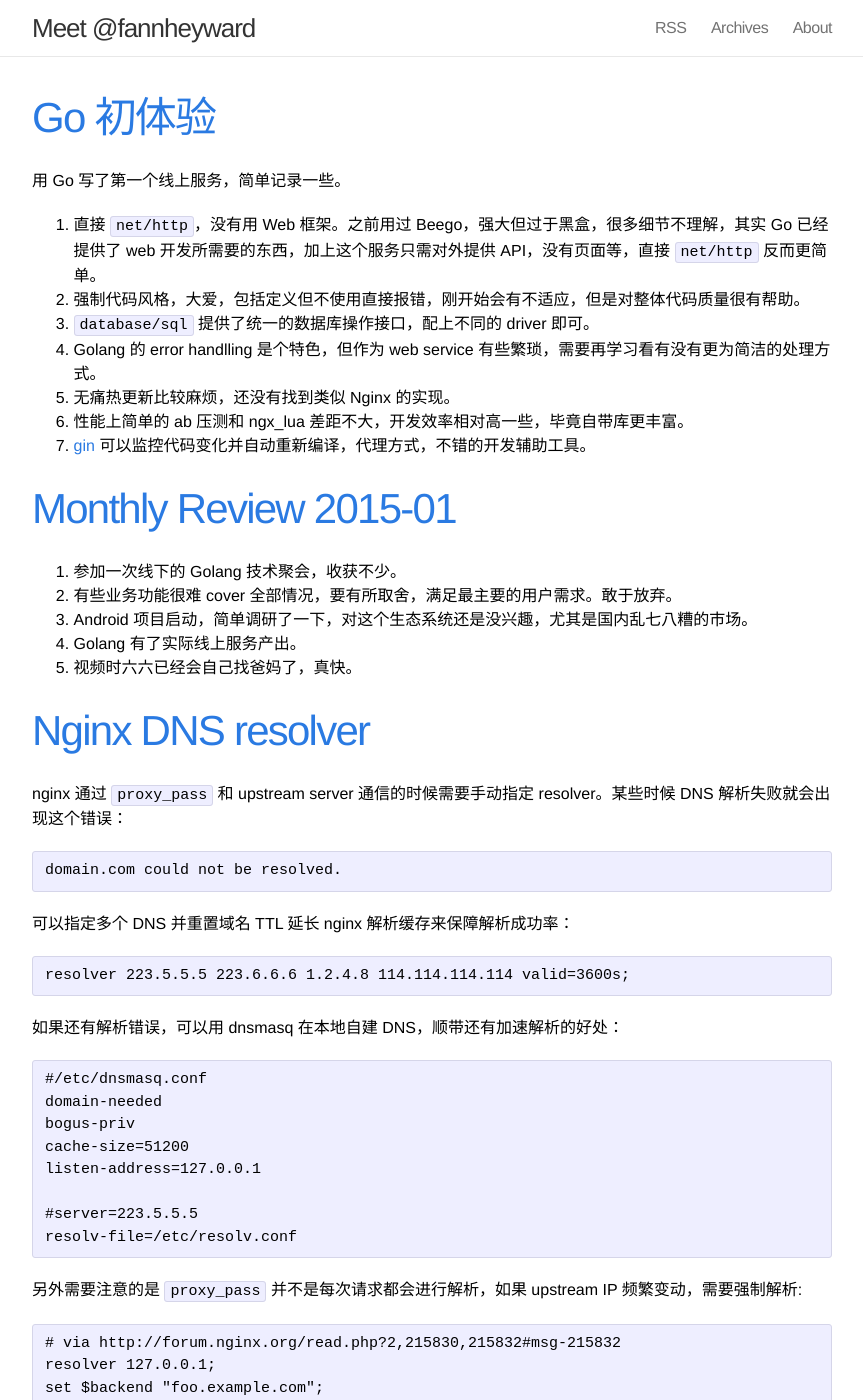
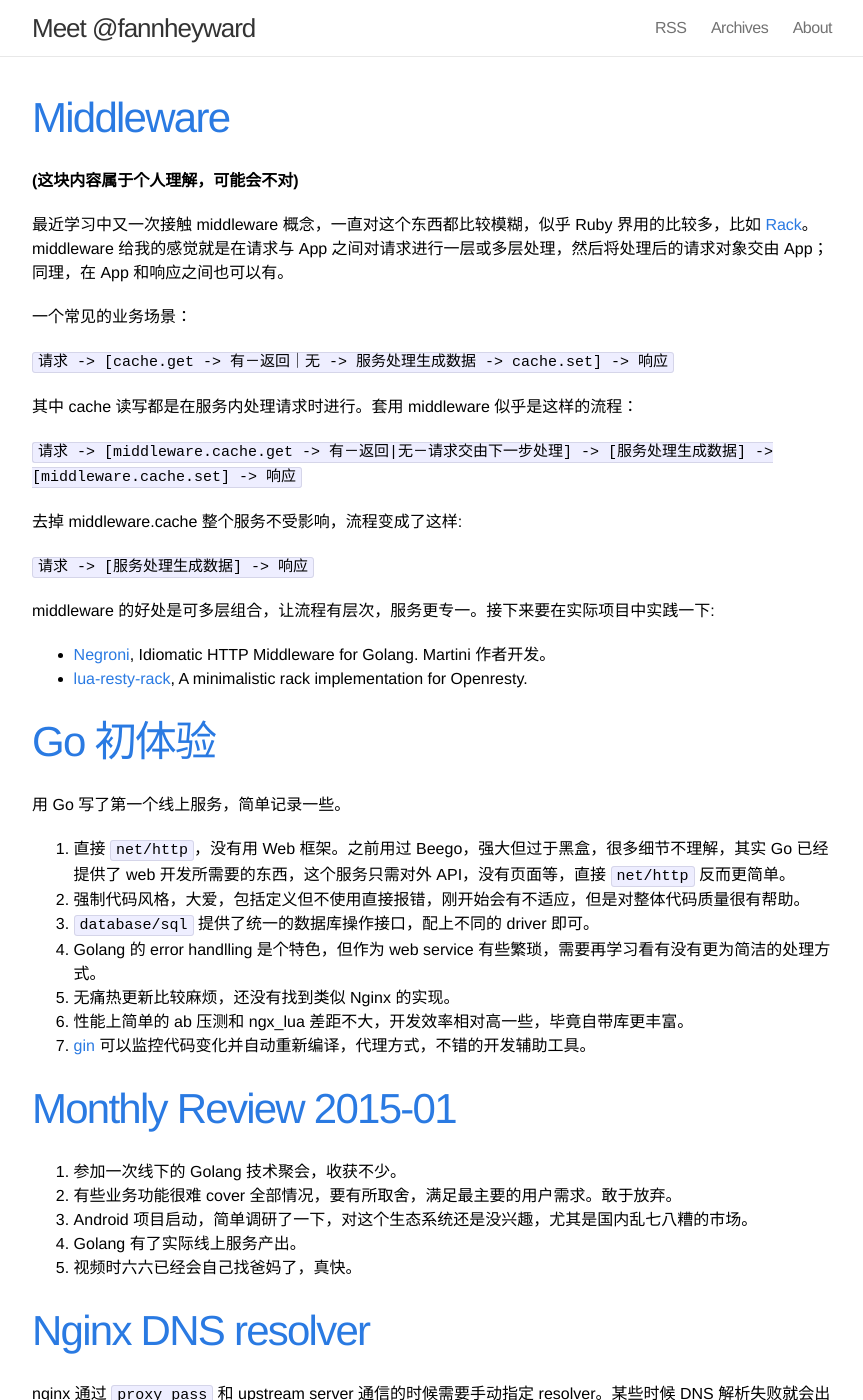
Before and after one commit to fannheyward/fannheyward.github.io, a Jekyll site: the page built from index.html, in a window 1280 px wide and 1400 px high. Shown: the whole window, without its empty margins (208-1071 px from the left). Built offline with Jekyll 4.4.1, drawn with Linux system fonts in a browser that asks for light colours; Markdown is read by kramdown in place of the engine named in the settings; the list of posts is cut into pages by our own code; some of the changed text lies outside the part shown.

Commit message:
new post: middleware

```diff
--- a/_posts/2015-02-04-golang.markdown
+++ b/_posts/2015-02-04-golang.markdown
@@ -6,7 +6,7 @@ date: 2015-02-04 17:31:59 +0800
 
 用 Go 写了第一个线上服务，简单记录一些。
 
-1. 直接 `net/http`，没有用 Web 框架。之前用过 Beego，强大但过于黑盒，很多细节不理解，其实 Go 已经提供了 web 开发所需要的东西，加上这个服务只需对外提供 API，没有页面等，直接 `net/http` 反而更简单。
+1. 直接 `net/http`，没有用 Web 框架。之前用过 Beego，强大但过于黑盒，很多细节不理解，其实 Go 已经提供了 web 开发所需要的东西，这个服务只需对外 API，没有页面等，直接 `net/http` 反而更简单。
 1. 强制代码风格，大爱，包括定义但不使用直接报错，刚开始会有不适应，但是对整体代码质量很有帮助。
 1. `database/sql` 提供了统一的数据库操作接口，配上不同的 driver 即可。
 1. Golang 的 error handlling 是个特色，但作为 web service 有些繁琐，需要再学习看有没有更为简洁的处理方式。
--- /dev/null
+++ b/_posts/2015-02-06-middleware.markdown
@@ -0,0 +1,31 @@
+---
+layout: post
+title: Middleware
+date: 2015-02-06 00:16:48 +0800
+---
+
+**(这块内容属于个人理解，可能会不对)**
+
+最近学习中又一次接触 middleware 概念，一直对这个东西都比较模糊，似乎 Ruby 界用的比较多，比如 [Rack][3]。middleware 给我的感觉就是在请求与 App 之间对请求进行一层或多层处理，然后将处理后的请求对象交由 App；同理，在 App 和响应之间也可以有。
+
+一个常见的业务场景：
+
+`请求 -> [cache.get -> 有－返回｜无 -> 服务处理生成数据 ->  cache.set] -> 响应`
+
+其中 cache 读写都是在服务内处理请求时进行。套用 middleware 似乎是这样的流程：
+
+`请求 -> [middleware.cache.get -> 有－返回|无－请求交由下一步处理] -> [服务处理生成数据] -> [middleware.cache.set] -> 响应`
+
+去掉 middleware.cache 整个服务不受影响，流程变成了这样:
+
+`请求 -> [服务处理生成数据] -> 响应`
+
+middleware 的好处是可多层组合，让流程有层次，服务更专一。接下来要在实际项目中实践一下:
+
+* [Negroni][1], Idiomatic HTTP Middleware for Golang.
+Martini 作者开发。
+* [lua-resty-rack][2], A minimalistic rack implementation for Openresty.
+
+[1]:http://codegangsta.io/blog/2014/05/19/my-thoughts-on-martini/
+[2]:https://github.com/APItools/lua-resty-rack
+[3]:https://github.com/rack/rack/wiki/List-of-Middleware
```
